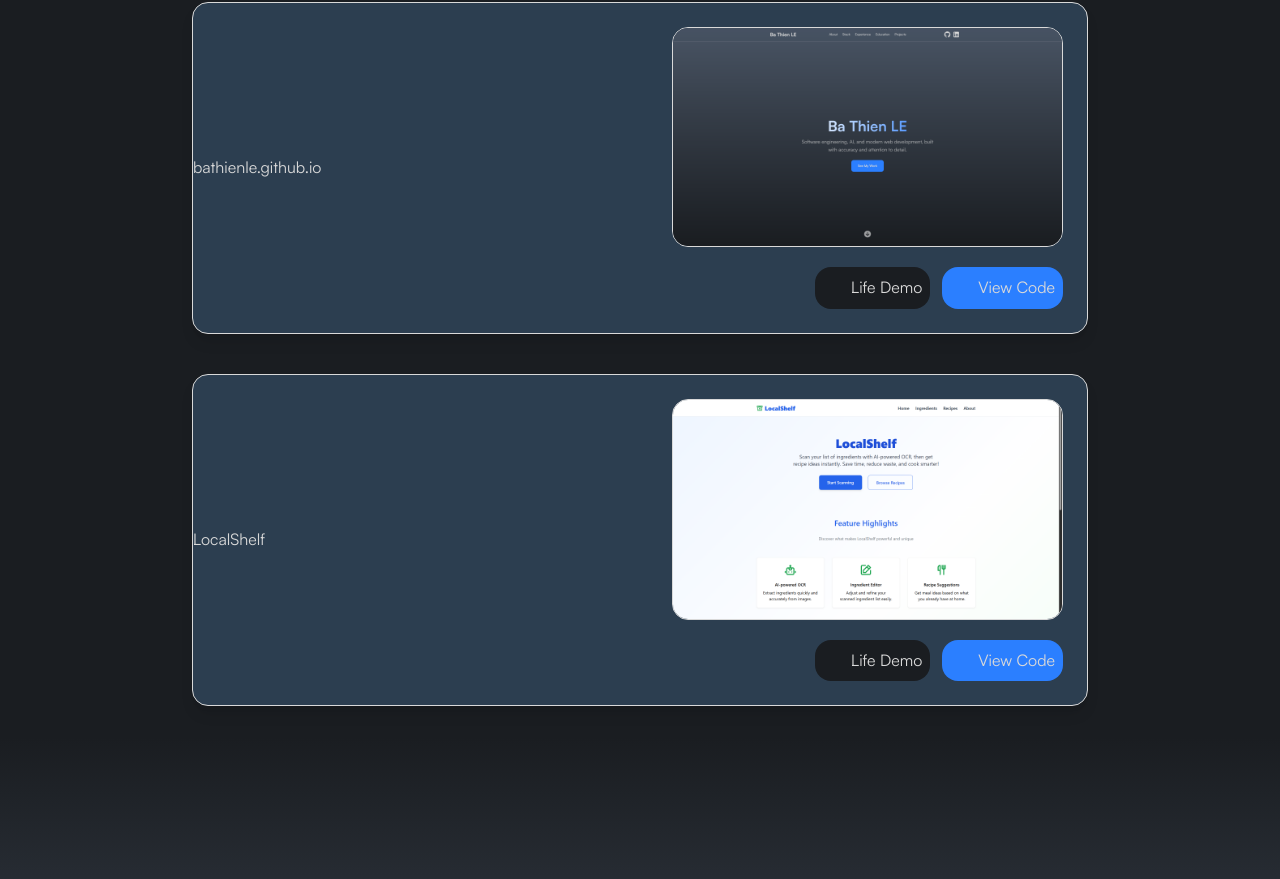
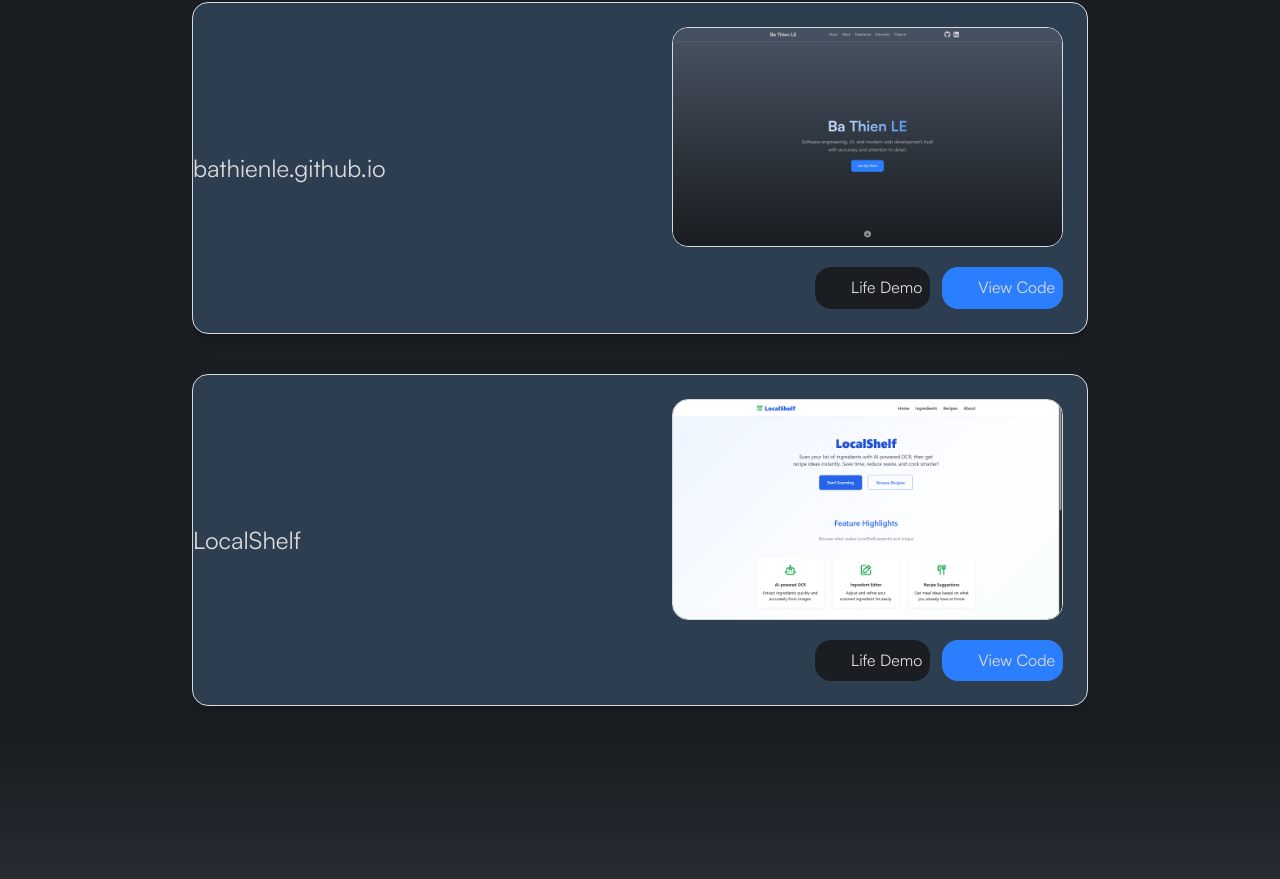
Before and after one commit to bathienle/bathienle.github.io, a Vue app: page / in a window 1280 px wide. Shown: the part 2677-3556 px from the top of the page. Built offline with nearby package versions, Linux system fonts and the light colour scheme; some icons are missing.

Commit message:
Remove extra div

```diff
--- a/src/components/ProjectCard.vue
+++ b/src/components/ProjectCard.vue
@@ -2,10 +2,9 @@
   <div class="max-w-4xl w-full rounded-2xl overflow-hidden shadow-lg bg-secondary border border-neutral">
     <div class="grid grid-cols-2 items-center gap-4">
       <div>
-        <h3>{{ project.title }}</h3>
+        <h3 class="text-2xl">{{ project.title }}</h3>
       </div>
 
-      <div>
       <div class="flex flex-col p-6 gap-5">
         <div class="w-full overflow-hidden rounded-2xl border border-neutral">
           <img class="object-contain w-full h-full" :src="project.image" :alt="project.title" />
@@ -26,7 +25,6 @@
       </div>
     </div>
   </div>
-  </div>
 </template>
 
 <script setup lang="ts">
```
Lines whose indentation alone changed are shown as unchanged.
